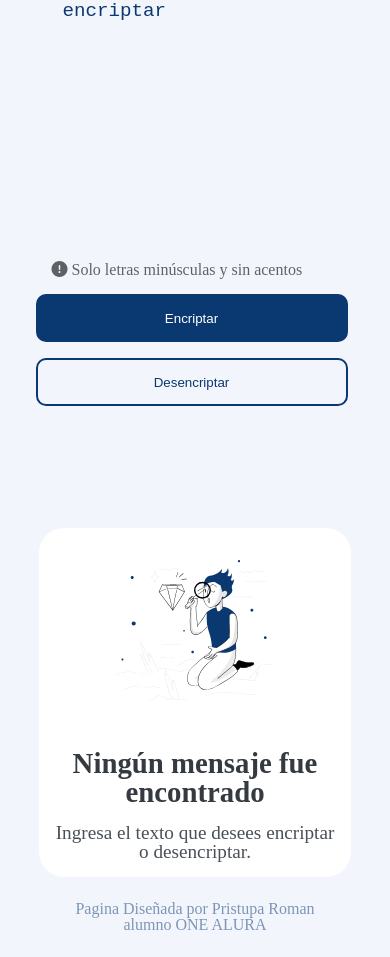
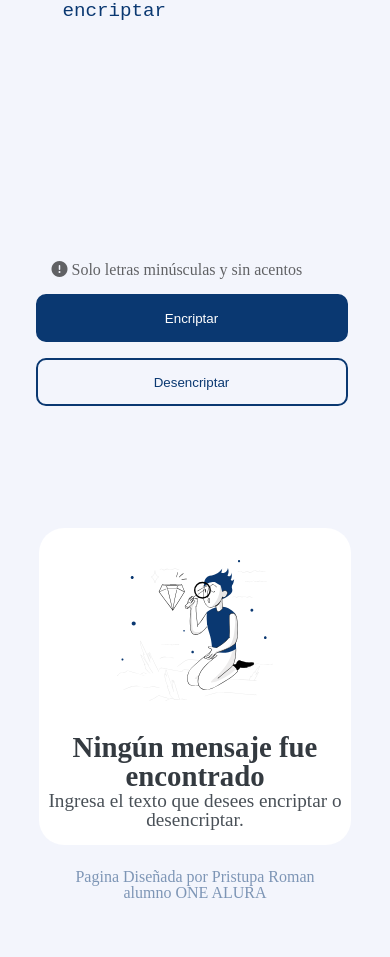
Before and after one commit to romanpristupa/EncriptadorAlura, a plain HTML site: page index.html in a window 390 px wide. Shown: the part 105-1062 px from the top of the page. After the commit the page ends 1030 px from the top, so only its background shows below. Drawn offline with Linux system fonts and the light colour scheme.

Commit message:
arregalndo para celu 5

```diff
--- a/styles.css
+++ b/styles.css
@@ -217,7 +217,8 @@ footer h2{
 
     }
     .devolucionDatos h2, .devolucionDatos h3{
-        padding: 1rem 1rem 0 1rem;
+        padding: 0;
+        font-size: 1.1;
     }
 
     .fotodiamante{
```
